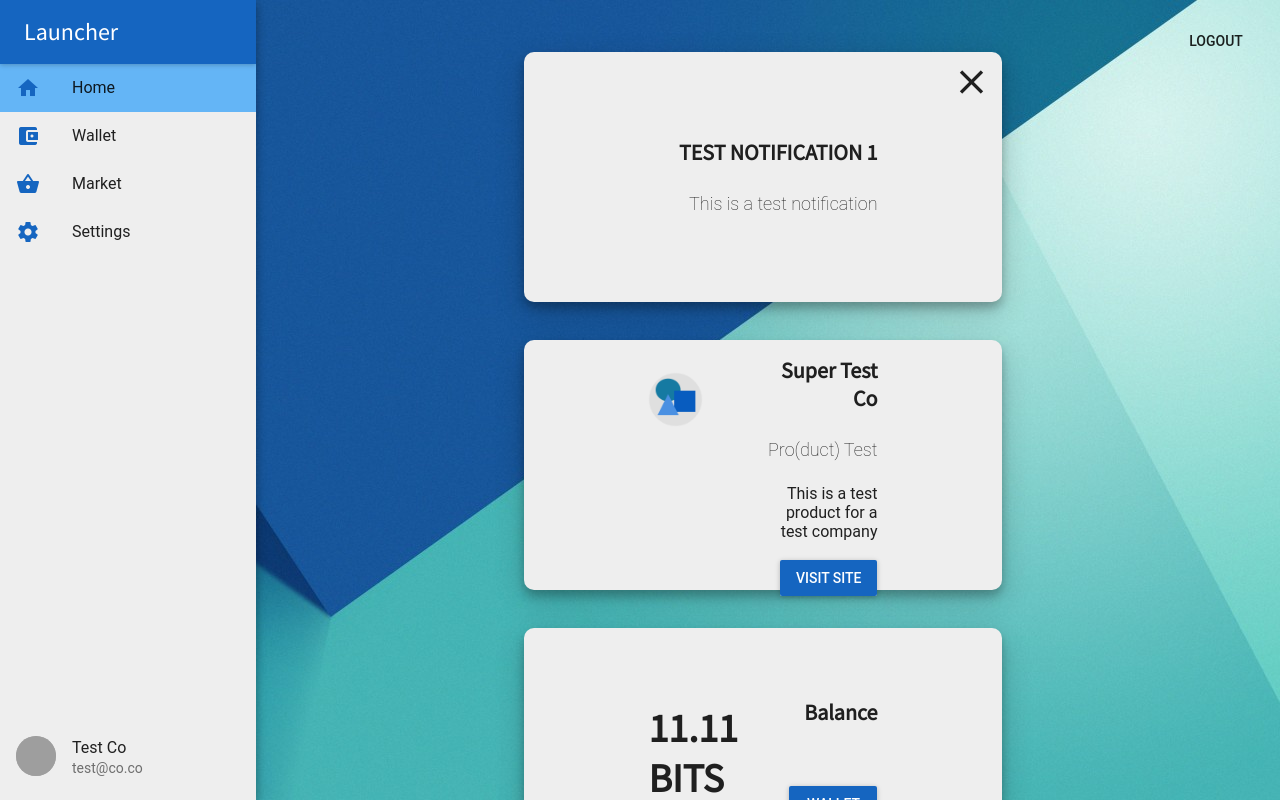
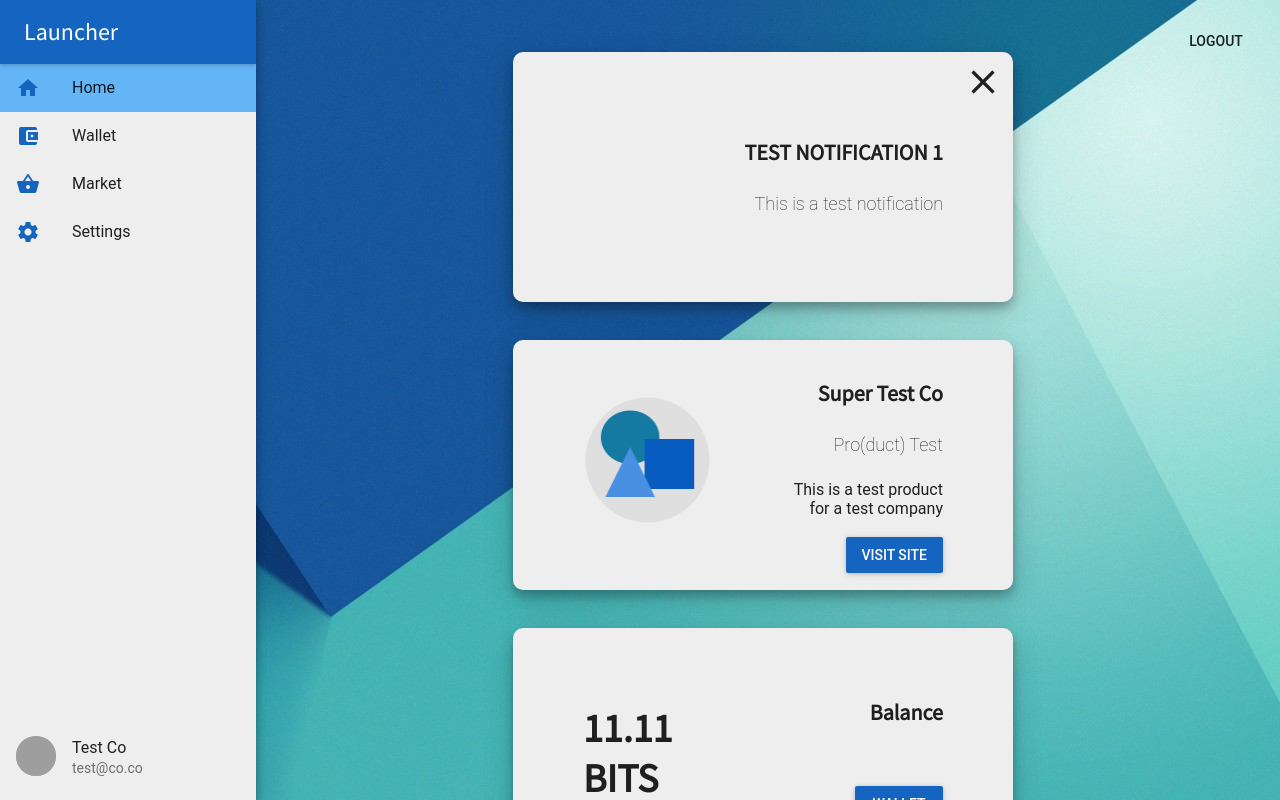
Before and after one commit to michailbrynard/rhino, a React (Create React App) app: page /home in a window 1280 px wide. Shown: the top 800 px of the page. Built offline with nearby package versions, Linux system fonts and the light colour scheme; grey boxes are pictures that could not be loaded.

Commit message:
changed card sizes directly on component instead of simplegrid

```diff
--- a/src/containers/home.js
+++ b/src/containers/home.js
@@ -187,7 +187,9 @@ const style = {
 		display: 'flex',
 		alignItems: 'center',
 		position: 'relative',
-		borderRadius: '10px'
+		borderRadius: '10px',
+		maxWidth: '500px',
+		margin: 'auto'
 	},
 
 };
--- a/src/containers/market.js
+++ b/src/containers/market.js
@@ -52,6 +52,8 @@ const style = {
 		display: 'flex',
 		alignItems: 'center',
 		position: 'relative',
-		borderRadius: '10px'
+		borderRadius: '10px',
+		maxWidth: '500px',
+		margin: 'auto'
 	},
 };
--- a/src/simplegrid.css
+++ b/src/simplegrid.css
@@ -227,7 +227,7 @@ p {
 
 @media only screen and (min-width:60em) {
 	.container {
-		width: 50%;
+		width: 75%;
 		max-width: 60rem
 	}
 }
```
